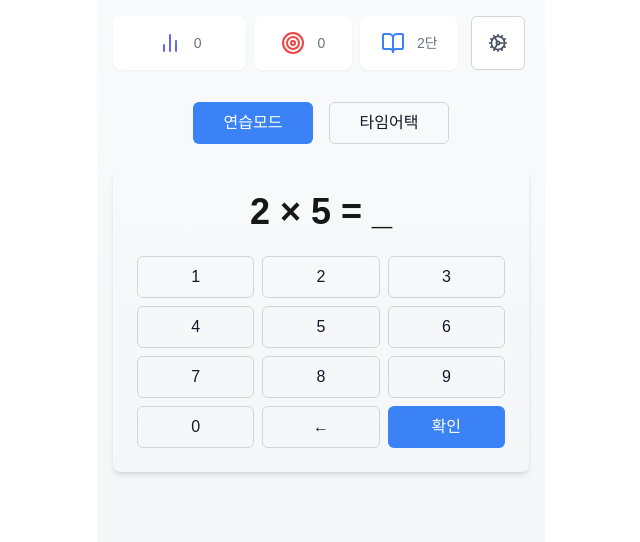
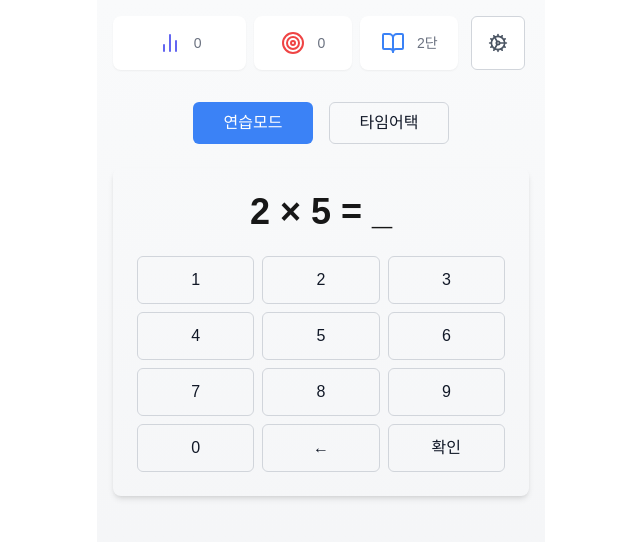
Before and after one commit to beyondReal-smap/next_gugu, a Next.js app: page / in a window 1280 px wide. Shown: the top 542 px of the page, without its empty margins (319-959 px from the left). Built offline with nearby package versions, Linux system fonts and the light colour scheme.

Commit message:
error modify

```diff
--- a/app/page.tsx
+++ b/app/page.tsx
@@ -149,6 +149,7 @@ const MultiplicationGame = () => {
             <Button
               variant="outline"
               onClick={confirmDialog.onCancel}
+              className="px-4"
             >
               취소
             </Button>
@@ -158,6 +159,7 @@ const MultiplicationGame = () => {
                 confirmDialog.onConfirm();
                 setConfirmDialog(prev => ({ ...prev, show: false }));
               }}
+              className="px-4"
             >
               확인
             </Button>
@@ -716,6 +718,7 @@ const MultiplicationGame = () => {
                     <Button
                       variant="ghost"
                       size="icon"
+                      className="h-4 w-4"
                       onClick={() => setShowSettings(false)}
                     >
                       <X className="h-4 w-4" />
@@ -835,6 +838,7 @@ const MultiplicationGame = () => {
                     <Button
                       variant="ghost"
                       size="icon"
+                      className="h-4 w-4"
                       onClick={() => setShowSettings(false)}
                     >
                       <X className="h-4 w-4" />
@@ -934,6 +938,7 @@ const MultiplicationGame = () => {
               <Button
                 key={num}
                 variant="outline"
+                className="h-12"
                 onClick={() => {
                   if (userAnswer.length < 3) {
                     setUserAnswer(userAnswer + num);
@@ -945,18 +950,25 @@ const MultiplicationGame = () => {
             ))}
             <Button
               variant="outline"
+              className="h-12"
               onClick={() => setUserAnswer(userAnswer.slice(0, -1))}
             >
               ←
             </Button>
-            <Button onClick={checkAnswer}>확인</Button>
+            <Button
+              variant="outline"
+              className="h-12"
+              onClick={checkAnswer}
+            >
+              확인
+            </Button>
           </div>
         </CardContent>
       </Card>
 
       {/* 히스토리 표시 수정 */}
       {history.length > 0 && (
-        <Card>
+        <Card className="mb-6">
           <CardContent className="p-4">
             <h3 className="font-bold mb-4">최근 기록</h3>
             <div className="space-y-2">
```
